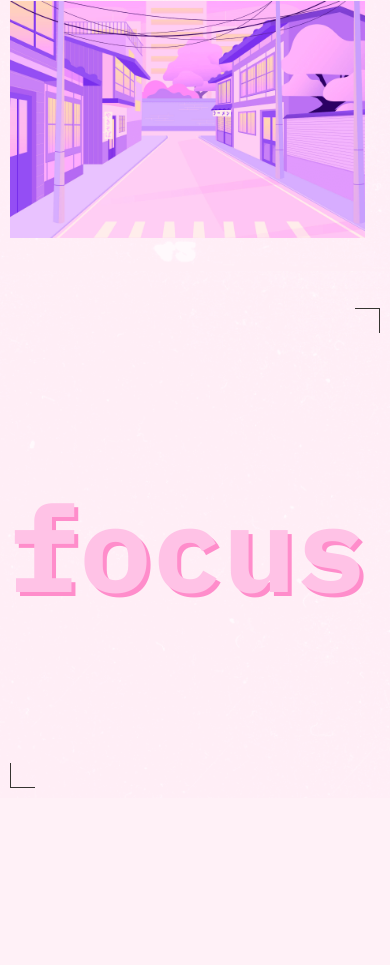
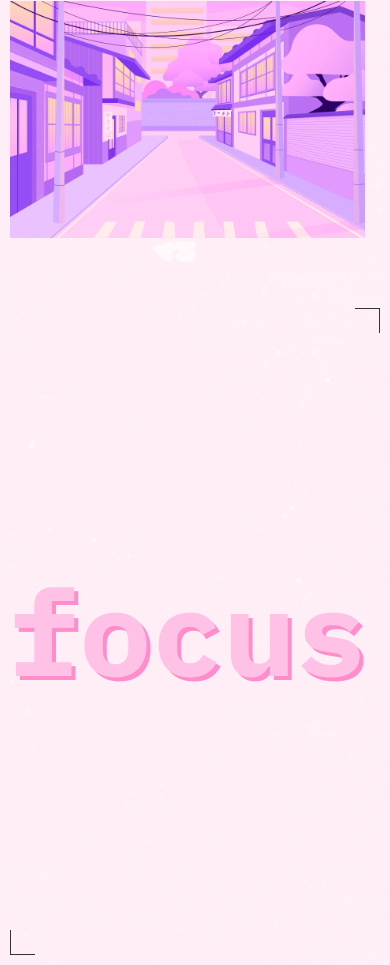
Before and after one commit to r2usya/slozhno-sosredotochitsya, a plain HTML site: page index.html in a window 390 px wide. Shown: the part 5637-6602 px from the top of the page. Before the commit the page ends 6435 px from the top, so only its background shows below. Drawn offline with Linux system fonts and the light colour scheme; files whose address does not match are found by name.

Commit message:
changes43

```diff
--- a/index.html
+++ b/index.html
@@ -4,6 +4,7 @@
     <meta charset="UTF-8" />
     <meta http-equiv="X-UA-Compatible" content="IE=edge" />
     <meta name="viewport" content="width=device-width, initial-scale=1.0" />
+    <meta name="color-scheme" content="dark light" />
     <title>Сложно сосредоточиться</title>
     <link rel="stylesheet" href="./fonts/fonts.css" />
     <link rel="stylesheet" href="./styles/globals.css">
--- a/styles/style.css
+++ b/styles/style.css
@@ -375,6 +375,6 @@ margin-right: 10px;
     }
     .h5{
       max-width: 375px;
-      max-height: 667px;
+      min-height: 667px;
     }
   }
```
